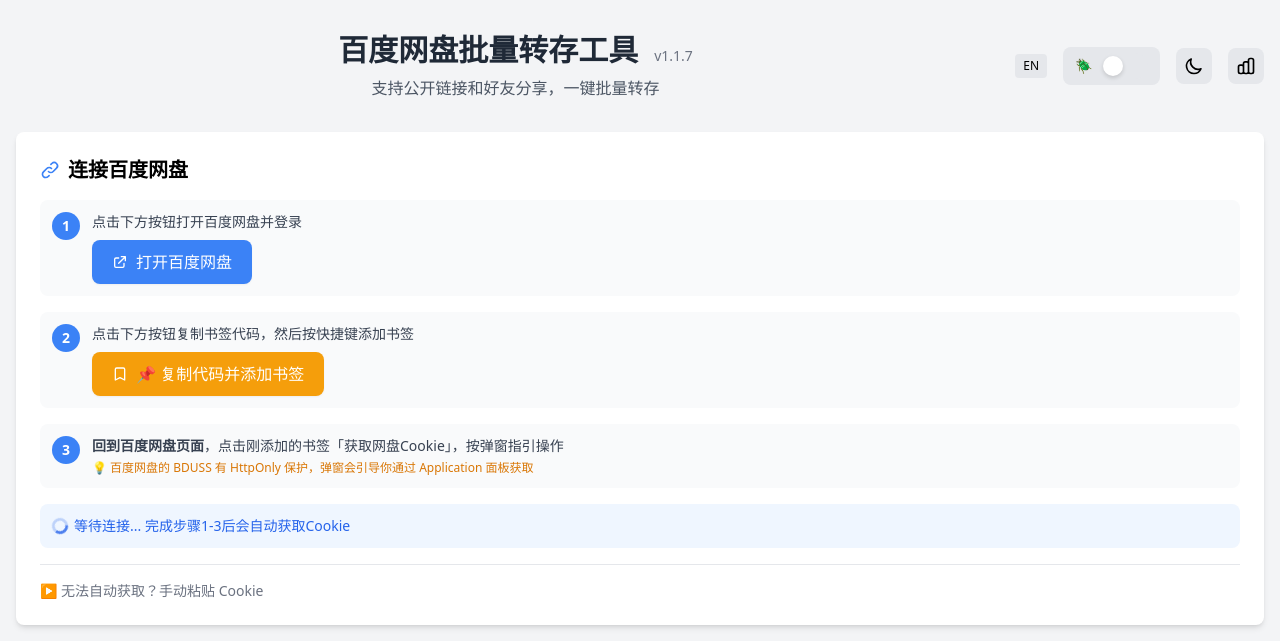
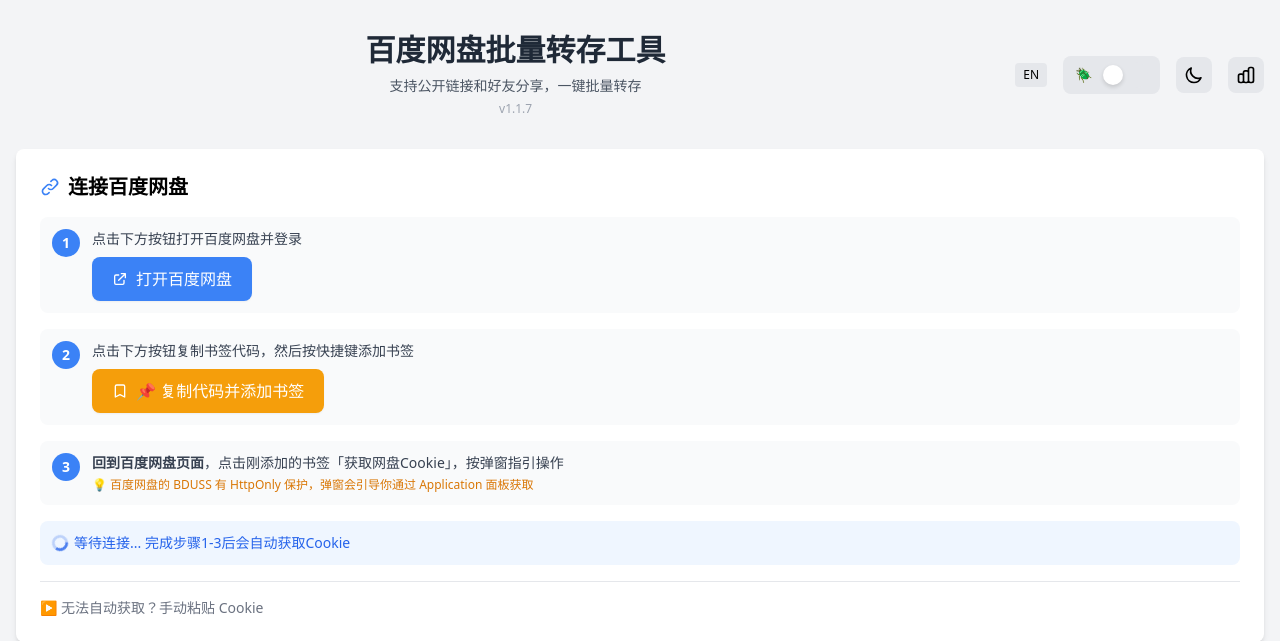
Before and after one commit to ramonouyang/baidu-pan-copy, a FastAPI app: page / in a window 1280 px wide. Shown: the top 641 px of the page. Run offline with FastAPI, Linux system fonts and the light colour scheme; data that the repository does not hold is empty; some libraries are stand-ins or nearby versions.

Commit message:
fix: 标题对齐优化 — 方案D，标题和副标题用相同容器宽度

```diff
--- a/templates/index.html
+++ b/templates/index.html
@@ -165,11 +165,11 @@
         <!-- 顶部导航 -->
         <div class="flex justify-between items-center mb-8">
             <div class="text-center flex-1">
-                <h1 class="text-3xl font-bold text-gray-800">
-                    <span x-text="t('app.title')">百度网盘批量转存工具</span>
-                    <span x-show="appVersion" x-cloak class="text-sm font-normal text-gray-500 ml-2">v<span x-text="appVersion"></span></span>
-                </h1>
-                <p class="text-gray-600 mt-2" x-text="t('app.subtitle')">支持公开链接和好友分享，一键批量转存</p>
+                <div class="inline-block">
+                    <h1 class="text-3xl font-bold text-gray-800" x-text="t('app.title')">百度网盘批量转存工具</h1>
+                    <p class="text-gray-600 mt-2 text-sm" x-text="t('app.subtitle')">支持公开链接和好友分享，一键批量转存</p>
+                </div>
+                <div x-show="appVersion" x-cloak class="text-xs text-gray-400 mt-1">v<span x-text="appVersion"></span></div>
             </div>
             <div class="flex items-center gap-4">
                 <!-- 语言切换 -->
```
